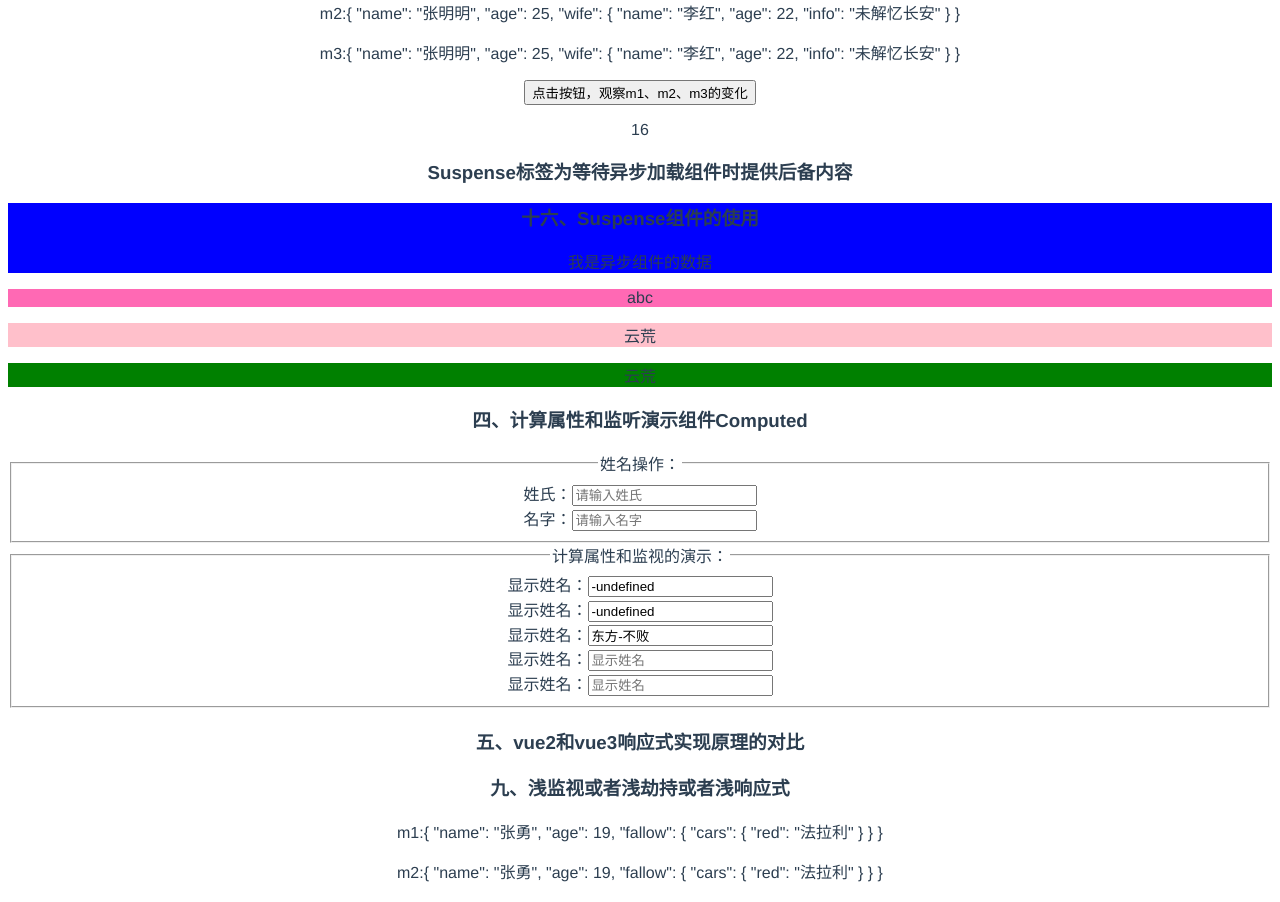
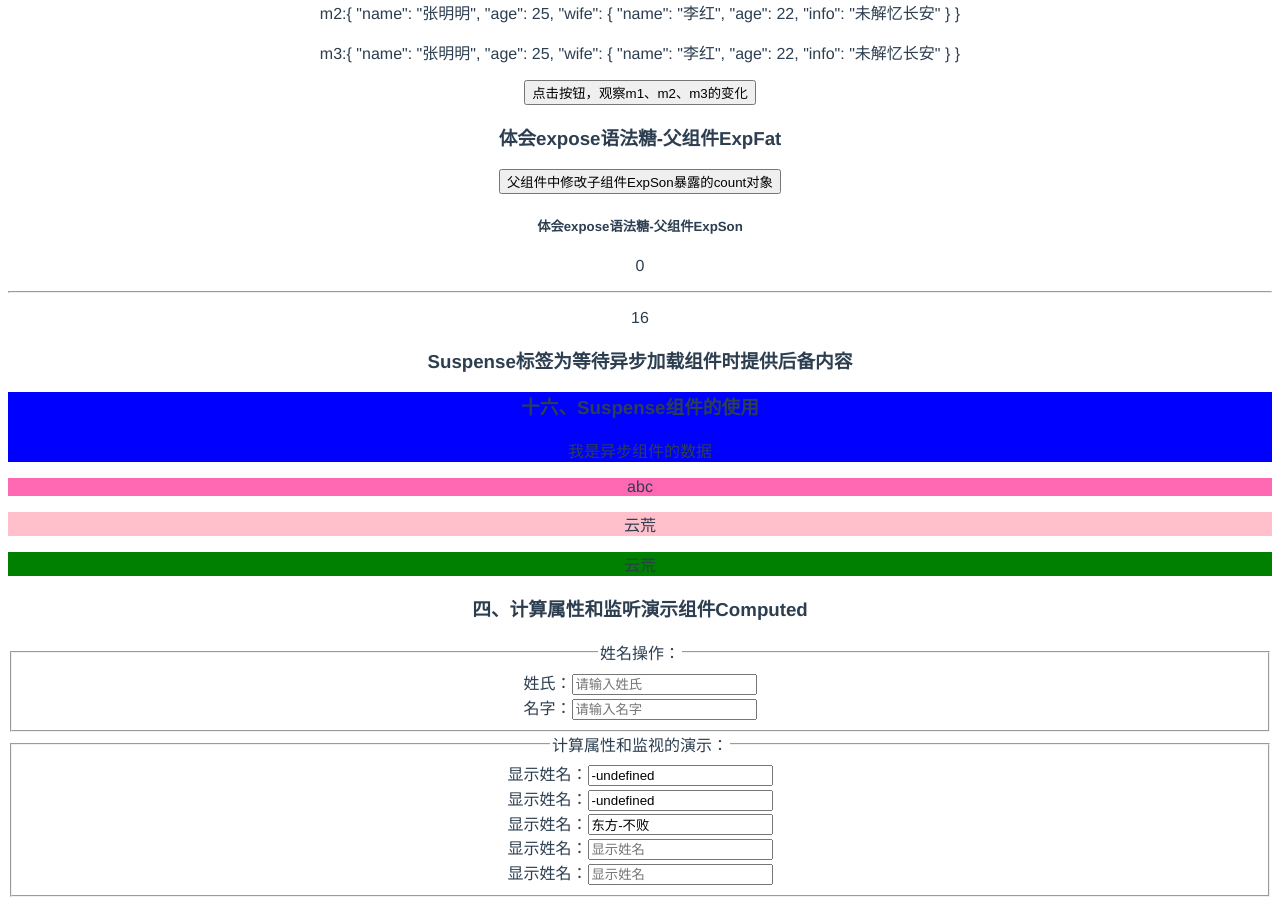
Before and after one commit to bcygsws/vue3_learn, a Vue app: page /#/home/setup in a window 1280 px wide. Shown: the part 820-1722 px from the top of the page. Built offline with nearby package versions, Linux system fonts and the light colour scheme.

Commit message:
:bug: expose语法糖

```diff
--- /dev/null
+++ b/src/components/setup/ExpFat.vue
@@ -0,0 +1,31 @@
+<template>
+  <h3>体会expose语法糖-父组件ExpFat</h3>
+  <!-- 在父组件中修改子组件中的count值 -->
+  <button @click="changeCount">父组件中修改子组件ExpSon暴露的count对象</button>
+  <exp-son ref="mySon"></exp-son>
+</template>
+<script lang="ts">
+/**
+ *
+ * @ expose语法糖的演示
+ * 文档：https://blog.csdn.net/LueLueLue77/article/details/124964058
+ *
+ *
+ */
+import { defineComponent, ref } from 'vue';
+import ExpSon from './ExpSon.vue';
+export default defineComponent({
+  components: {
+    ExpSon
+  },
+  // expose用于显式地有限制的暴露属性，父组件只能通过【模板引用】获得子组件暴露的那些属性
+  setup(props) {
+    const mySon = ref();
+    console.log(mySon)
+    const changeCount = () => {
+      mySon.value.count += 1;
+    };
+    return { mySon, changeCount };
+  }
+});
+</script>
--- /dev/null
+++ b/src/components/setup/ExpSon.vue
@@ -0,0 +1,18 @@
+<template>
+  <h5>体会expose语法糖-父组件ExpSon</h5>
+  <p>{{ count }}</p>
+  <hr />
+</template>
+<script lang="ts">
+import { defineComponent, ref } from 'vue';
+export default defineComponent({
+  setup(props, { expose }) {
+    const count = ref(0);
+    // 暴露的属性为count对象expose({count});注意：expose里面是大括号对象，包括一个对象count
+    expose({ count });
+    return {
+      count
+    };
+  }
+});
+</script>
--- a/src/components/setup/Fat.vue
+++ b/src/components/setup/Fat.vue
@@ -21,6 +21,8 @@
     </Son>
     <!-- 演示ref和reactive的细节 -->
     <Detail></Detail>
+    <!-- 演示context解构出的expose语法糖 -->
+    <ExpFat></ExpFat>
   </div>
 </template>
 <script lang="ts">
@@ -28,6 +30,7 @@
 import { defineComponent, ref } from 'vue';
 import Son from './Son.vue';
 import Detail from './Detail.vue';
+import ExpFat from './ExpFat.vue'
 export default defineComponent({
   name: 'Fat',
   // 解决传入组件的属性不能自动继承的警告
@@ -35,7 +38,8 @@ export default defineComponent({
   // 注册组件
   components: {
     Son,
-    Detail
+    Detail,
+    ExpFat
   },
   setup() {
     // msg这个目标对象（代理对象），是引用类型；栈中存储对象的地址，堆中存放对象的键值；此时键值变化，是可以使用const关键字声明的
```
Also changed, not shown: src/components/setup/Son.vue (+6 -3 lines).
